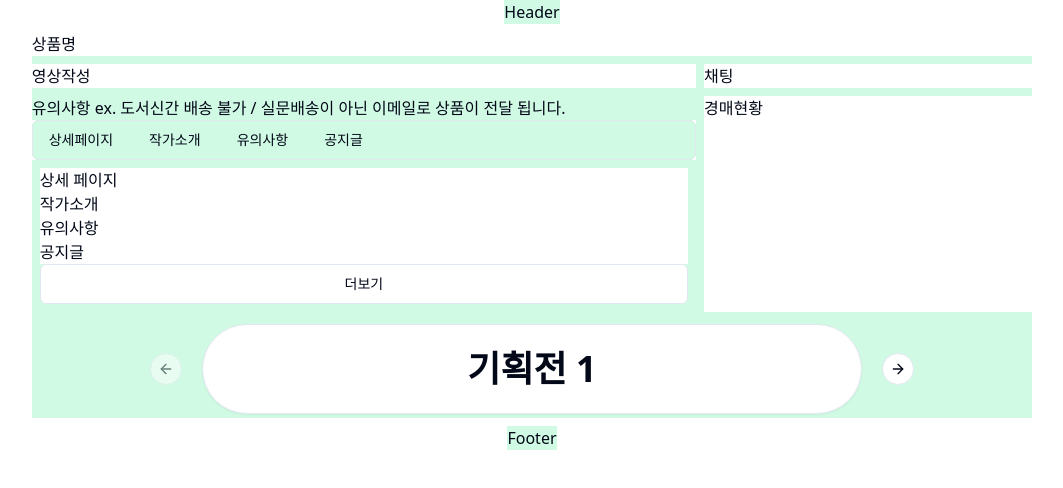
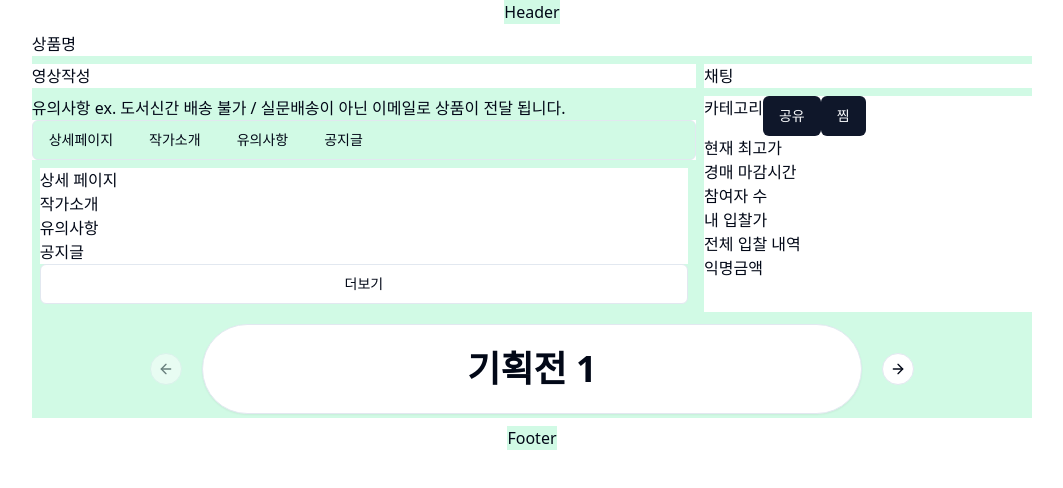
Before and after one commit to Team-YUMU/YUMU-FE, a Next.js app: page /auctionlist/1/live in a window 1280 px wide. Shown: the top 488 px of the page, without its empty margins (108-1171 px from the left). Built offline with nearby package versions, Linux system fonts and the light colour scheme.

Commit message:
feat : 경매 현황 작성

```diff
--- a/src/pages/auctionlist/[auctionid]/live/index.tsx
+++ b/src/pages/auctionlist/[auctionid]/live/index.tsx
@@ -39,7 +39,26 @@ export default function Live() {
             </Button>
           </div>
         </div>
-        <div className='bg-white'>경매현황</div>
+        <div className='flex flex-col bg-white'>
+          <div className='flex flex-row'>
+            <p>카테고리</p>
+            <Button>공유</Button>
+            <Button>찜</Button>
+          </div>
+          <div>현재 최고가</div>
+          <p>경매 마감시간</p>
+          <p>참여자 수</p>
+          <p>내 입찰가</p>
+          <div>
+            <p>전체 입찰 내역</p>
+            <ul>
+              <li className='flex flex-row'>
+                <p>익명</p>
+                <p>금액</p>
+              </li>
+            </ul>
+          </div>
+        </div>
         <div className='col-span-3 flex justify-center'>
           <Carousel className='w-2/3'>
             <CarouselPrevious />
```
Also changed, not shown: 1 other file (tests, documents, lock files or other folders).
